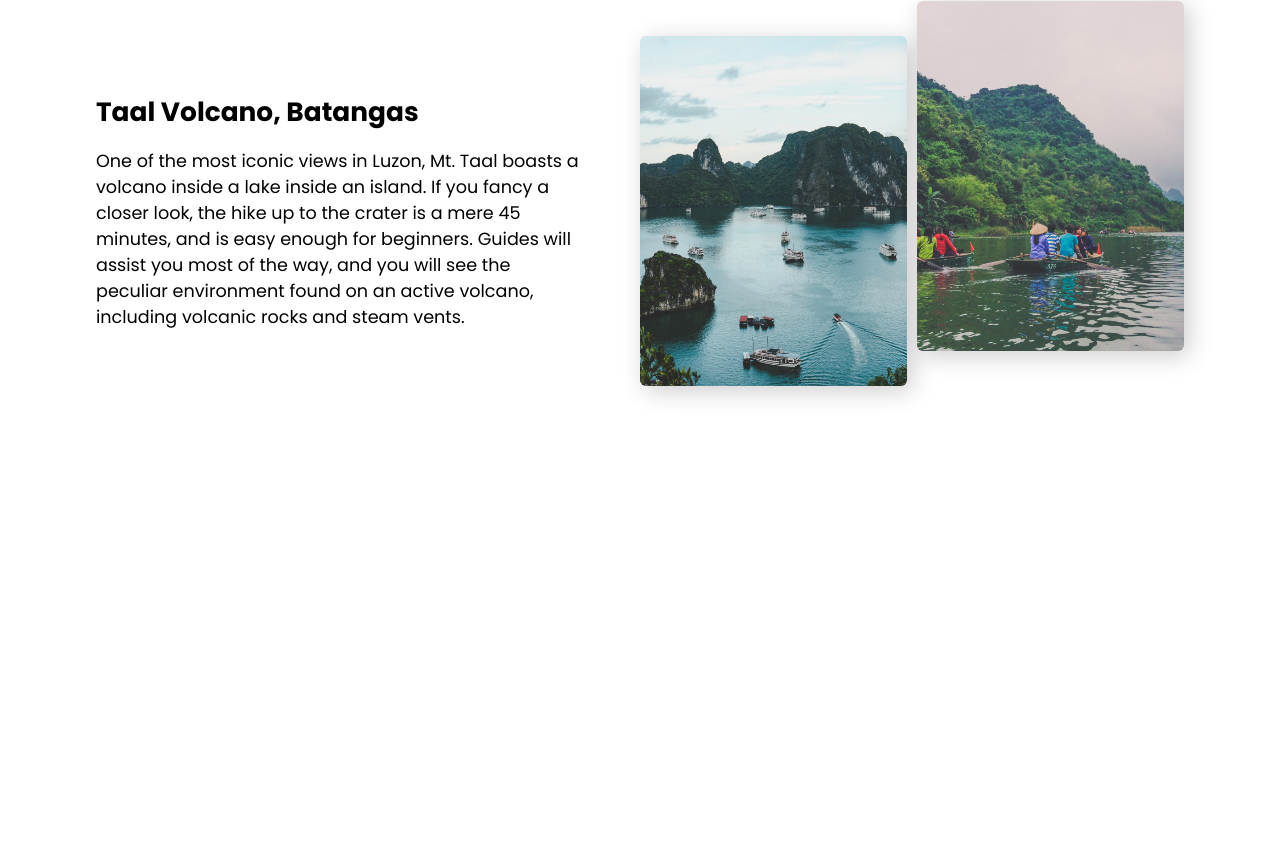
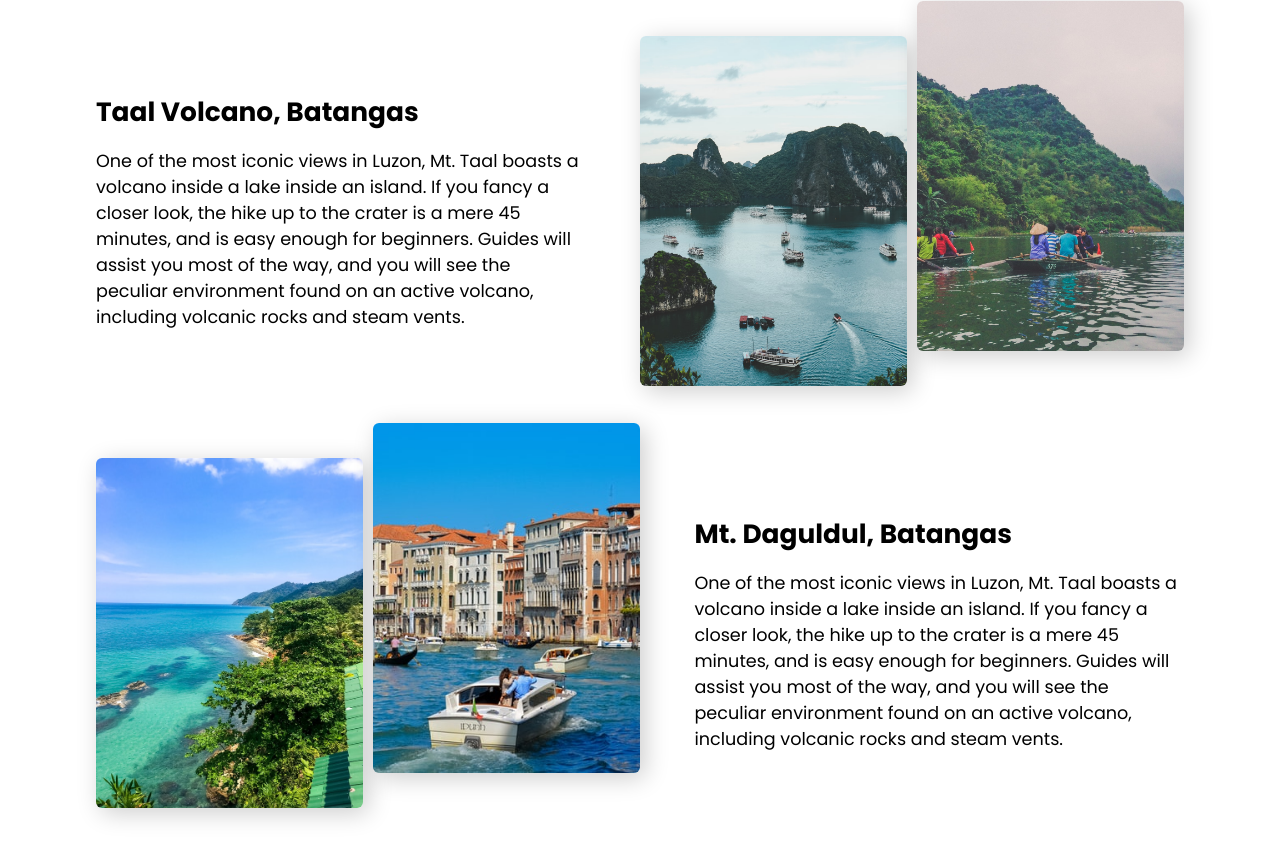
Before and after one commit to Muratozbk/trek-travel-react-project, a React (Create React App) app: page / in a window 1280 px wide. Shown: the part 997-1857 px from the top of the page. Before the commit the page ends 1447 px from the top, so only its background shows below. Built offline with nearby package versions, Linux system fonts and the light colour scheme.

Commit message:
dynamic destination

```diff
--- a/src/components/Destination.jsx
+++ b/src/components/Destination.jsx
@@ -1,10 +1,11 @@
 import './DestinationStyles.css';
 import Mountain1 from '../assets/1.jpg'
 import Mountain2 from '../assets/2.jpg'
-import Mountain3 from '../assets/3.jpg'
-import Mountain4 from '../assets/4.jpg'
+import Mountain3 from '../assets/8.jpg'
+import Mountain4 from '../assets/5.jpg'
 
 import React from 'react'
+import DestinationData from './DestinationDatas';
 
 function Destination() {
     return (
@@ -12,20 +13,21 @@ function Destination() {
             <h1>Popular Destinations</h1>
             <p>Tours give your opportunity to see a lot of places, within a time frame</p>
 
+            <DestinationData
+                className="first-des"
+                heading="Taal Volcano, Batangas"
+                text="One of the most iconic views in Luzon, Mt. Taal boasts a volcano inside a lake inside an island. If you fancy a closer look, the hike up to the crater is a mere 45 minutes, and is easy enough for beginners. Guides will assist you most of the way, and you will see the peculiar environment found on an active volcano, including volcanic rocks and steam vents."
+                img1={Mountain1}
+                img2={Mountain2}
+            />
+            <DestinationData
+                className="first-des-reverse"
+                heading="Mt. Daguldul, Batangas"
+                text="One of the most iconic views in Luzon, Mt. Taal boasts a volcano inside a lake inside an island. If you fancy a closer look, the hike up to the crater is a mere 45 minutes, and is easy enough for beginners. Guides will assist you most of the way, and you will see the peculiar environment found on an active volcano, including volcanic rocks and steam vents."
+                img1={Mountain3}
+                img2={Mountain4}
+            />
 
-            <div className="first-des">
-                <div className="des-text">
-                    <h2>Taal Volcano, Batangas</h2>
-                    <p>One of the most iconic views in Luzon, Mt. Taal boasts a volcano inside a lake inside an island. If you fancy a closer look, the hike up to the crater is a mere 45 minutes, and is easy enough for beginners. Guides will assist you most of the way, and you will see the peculiar environment found on an active volcano, including volcanic rocks and steam vents.
-                    </p>
-                </div>
-
-                <div className="image">
-                    <img src={Mountain1} alt="destination1" />
-                    <img src={Mountain2} alt="destination2" />
-                </div>
-
-            </div>
         </div>
     )
 }
--- /dev/null
+++ b/src/components/DestinationDatas.js
@@ -0,0 +1,29 @@
+import Mountain1 from '../assets/1.jpg'
+import Mountain2 from '../assets/2.jpg'
+import Mountain3 from '../assets/3.jpg'
+import Mountain4 from '../assets/4.jpg'
+import './DestinationStyles.css';
+
+import React from 'react'
+
+function DestinationDatas(props) {
+    return (
+        <div className={props.className}>
+            <div className="des-text">
+                <h2>{props.heading} </h2>
+                <p>
+                    {props.text}
+                </p>
+            </div>
+
+            <div className="image">
+                <img src={props.img1} alt="destination1" />
+                <img src={props.img2} alt="destination2" />
+            </div>
+
+        </div>
+    )
+}
+
+export default DestinationDatas
+// 2.30.35
--- a/src/components/DestinationStyles.css
+++ b/src/components/DestinationStyles.css
@@ -8,6 +8,14 @@
 
 .first-des {
     display: flex;
+    align-items: center;
+    justify-content: space-between;
+    margin-top: 4.5rem;
+}
+
+.first-des-reverse {
+    display: flex;
+    flex-direction: row-reverse;
     align-items: center;
     justify-content: space-between;
     margin-top: 4.5rem;
@@ -55,6 +63,11 @@
         margin-top: 2.5rem;
     }
 
+    .first-des-reverse {
+        flex-direction: column-reverse;
+        margin-top: 2.5rem;
+    }
+
     .des-text {
         width: 100%;
     }
@@ -68,5 +81,3 @@
         height: 250px;
     }
 }
-
-/* 2.16.40 */
--- a/src/components/HeroStyles.css
+++ b/src/components/HeroStyles.css
@@ -48,6 +48,11 @@ img {
     color: #222;
 }
 
+.hero-text .show:hover {
+    font-size: 1.15rem;
+    border: 3px solid #2aa0bd;
+}
+
 
 .hero-text .hide {
     display: none;
@@ -69,4 +74,8 @@ img {
         border-radius: .5rem;
         font-size: 1rem;
     }
+
+    .hero-text .show:hover {
+        font-size: 1.04rem;
+    }
 }
--- a/src/components/Navbar.jsx
+++ b/src/components/Navbar.jsx
@@ -1,7 +1,7 @@
 import React, { Component } from 'react'
 import './NavbarStyles.css'
 import { Link } from 'react-router-dom'
-import { MenuItems } from './MenuItems'
+import { MenuItems } from '../data/MenuItems'
 
 class Navbar extends Component {
     state = { clicked: false }
```
Also changed, not shown: src/data/DestinationData.js (added), src/data/MenuItems.js (renamed from src/components/MenuItems.js).
